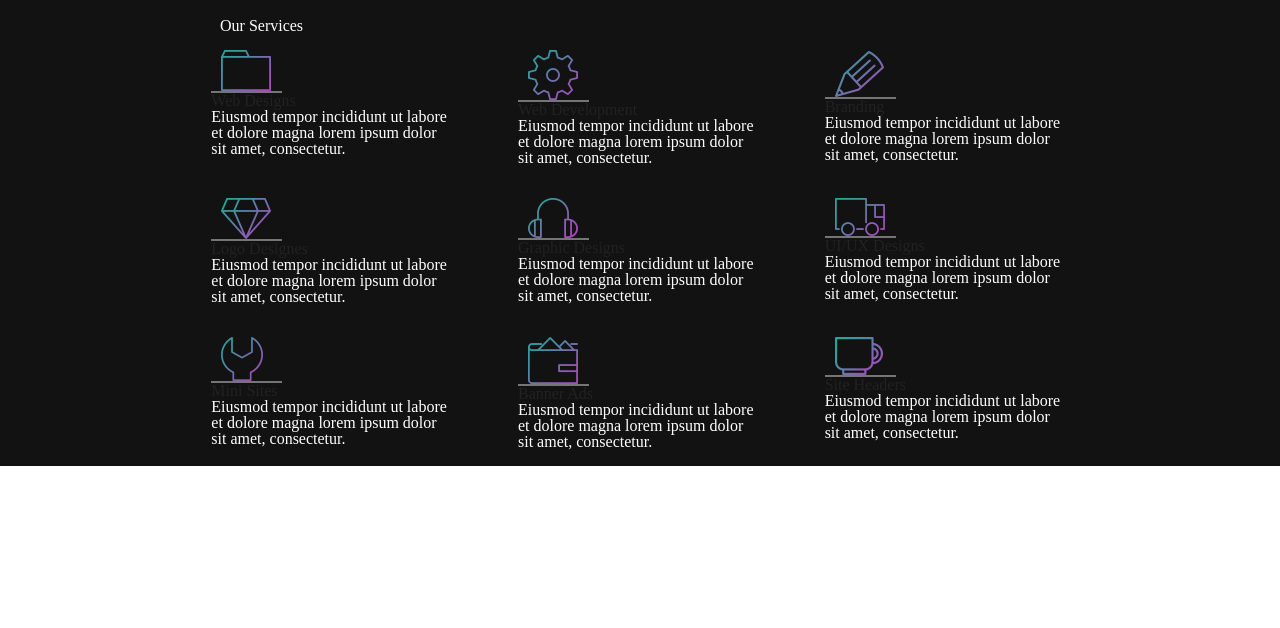
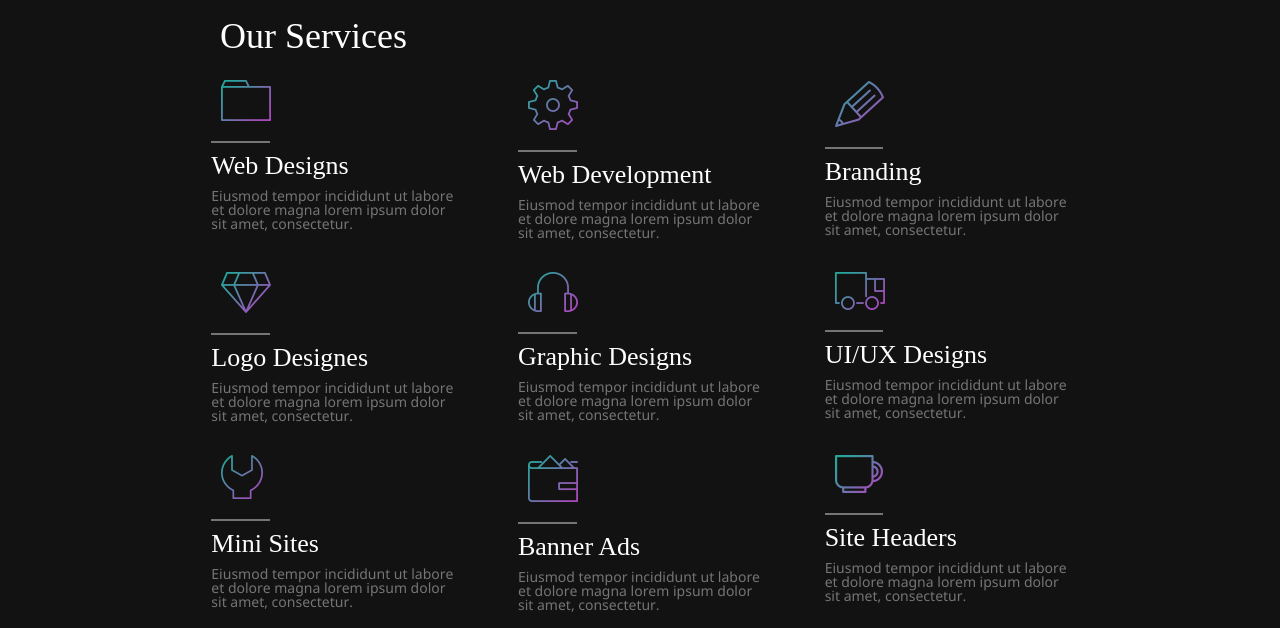
Before and after one commit to alexdub/dubovix, a plain HTML site: page index.html in a window 1280 px wide. Shown: the part 962-1590 px from the top of the page. Before the commit the page ends 1428 px from the top, so only its background shows below. Drawn offline with Linux system fonts and the light colour scheme; files whose address does not match are found by name; a web font is replaced by a local one.

Commit message:
Our services font edit

```diff
--- a/css/css.css
+++ b/css/css.css
@@ -16,6 +16,8 @@ header .container {
   align-items: flex-start;
   height: 100%;
   padding-top: 20px;
+  max-width: 70%;
+  margin: 0 auto;
 }
 
 .container h1 {
@@ -31,6 +33,7 @@ header .container {
   text-align: center;
   font-family: "Noto Sans Italic";
   padding-top: 20px;
+  font-style: italic;
 }
 
 .wr-promo .container p {
@@ -39,6 +42,7 @@ header .container {
   text-align: center;
   font-family: "Noto Sans Italic";
   padding-top: 20px;
+  font-style: italic;
 }
 
 .divider {
@@ -79,6 +83,8 @@ header .container {
 .wr-services .container h2 {
   font-family: "Montserrat";
   color: #fff;
+  font-size: 36px;
+  font-style: bold;
   padding-top: 20px;
   padding-left: 40px;
 }
@@ -91,6 +97,7 @@ header .container {
   display: flex;
   flex-wrap: wrap;
   justify-content: center;
+  margin-top: 10px;
 }
 .wr-container .container {
   box-sizing: border-box;
@@ -98,7 +105,33 @@ header .container {
   width: 30%;
 }
 .container .image-wrapper {
-  width: 25%;
+  width: 20%;
   border-bottom: solid 2px #757575;
   padding-left:10px;
+
 }
+
+.wr-container .container h3 {
+  color: #fff;
+  font-size: 26px;
+  font-family: "Montserrat";
+  padding-bottom: 10px;
+
+}
+
+.wr-container .container p {
+  color: #757575;
+  font-size: 14px;
+  font-family: "Noto Sans";
+
+}
+
+.image-wrapper img {
+  margin-bottom: 20px;
+
+}
+
+.image-wrapper {
+  margin-bottom: 10px;
+
+}
```
